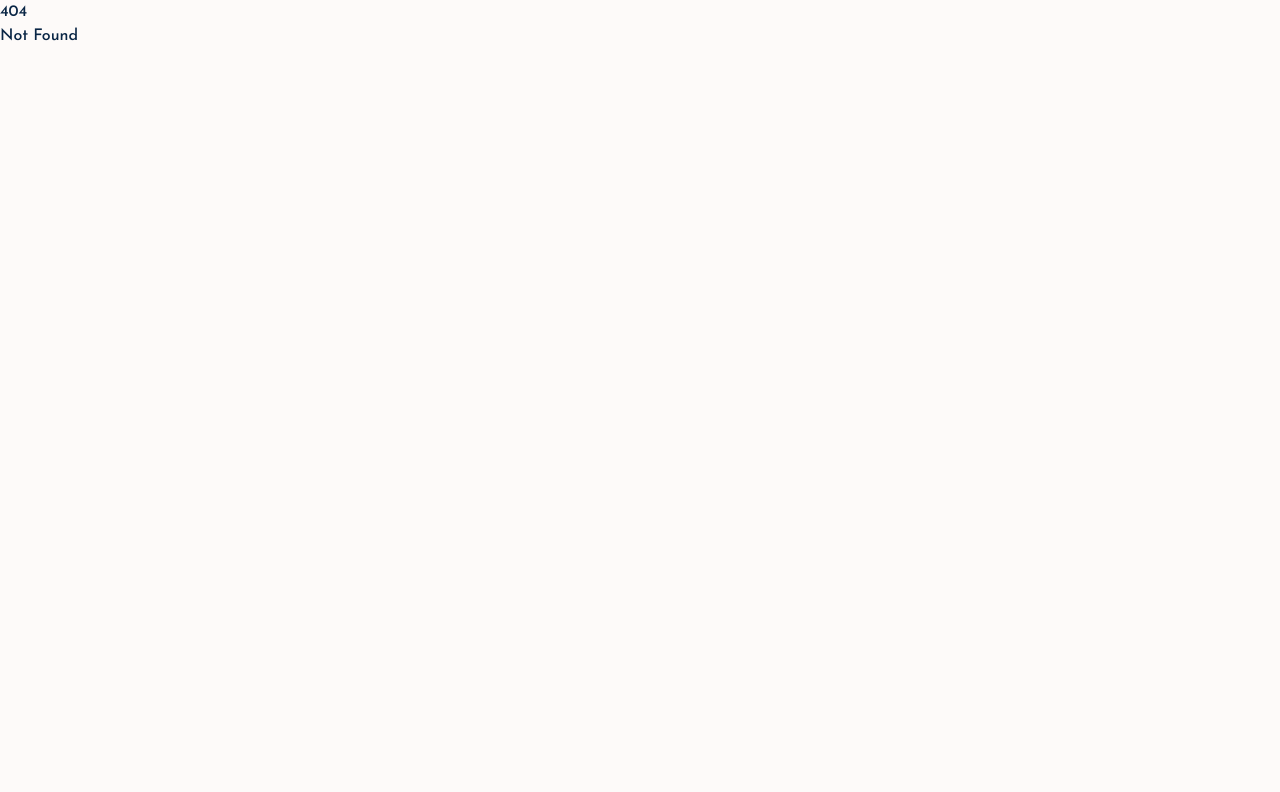
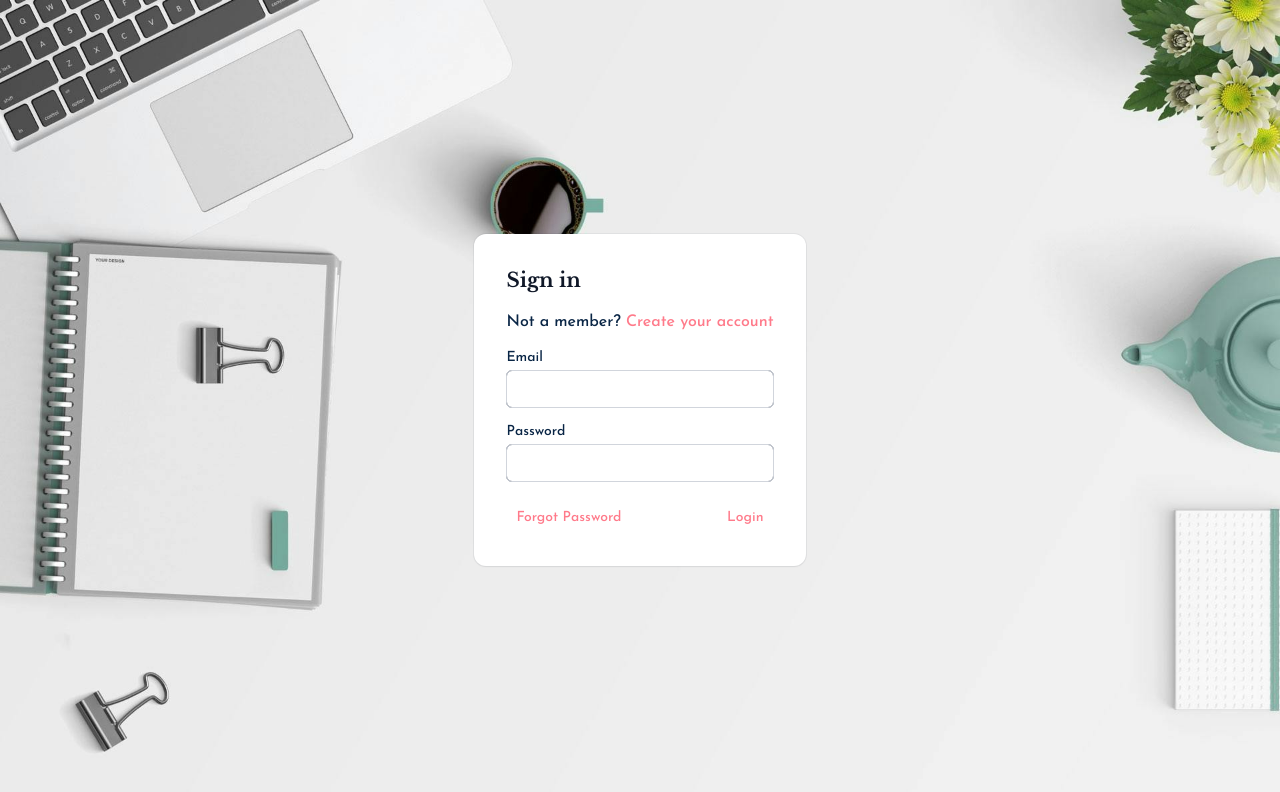
Before and after one commit to adunham95/career-fingerprint-front-end, a SvelteKit app: page /login in a window 1280 px wide. Before the commit this address had no page. Shown: the top 792 px of the page. Built offline with nearby package versions, Linux system fonts and the light colour scheme.

Commit message:
Added error page

```diff
--- /dev/null
+++ b/src/routes/(auth)/login/+page.svelte
@@ -0,0 +1,28 @@
+<script>
+	import Card from '$lib/Compoenents/Containers/Card.svelte';
+	import TextInput from '$lib/Compoenents/FormElements/TextInput.svelte';
+</script>
+
+<div class="inset-0 flex h-screen w-screen items-center justify-center">
+	<Card headline="Sign in" contentClassName="space-y-3">
+		<p>
+			Not a member? <a href="/get-started" class=" text-primary hover:text-primary-800"
+				>Create your account</a
+			>
+		</p>
+		<TextInput id="email" label="Email" />
+		<TextInput id="password" label="Password" type="password" />
+		<div class="flex w-full justify-between pt-2">
+			<button class="btn btn-text--primary btn-small">Forgot Password</button>
+			<button class="btn btn-text--primary btn-small">Login</button>
+		</div>
+	</Card>
+</div>
+
+<style>
+	:global(body) {
+		background-image: url('/images/pexels-pixabay-434337.jpg');
+		background-size: cover;
+		background-repeat: no-repeat;
+	}
+</style>
--- a/src/routes/(marketing)/+page.svelte
+++ b/src/routes/(marketing)/+page.svelte
@@ -337,7 +337,7 @@
 				your future with Career Fingerprint.
 			</p>
 			<div class="mt-10 flex items-center justify-center gap-x-6">
-				<a href="/get-started" class="btn">Get started with your own fingerprint</a>
+				<a href="/get-started" class="btn btn--primary">Get started with your own fingerprint</a>
 			</div>
 		</div>
 	</div>
--- /dev/null
+++ b/src/routes/+error.svelte
@@ -0,0 +1,22 @@
+<script>
+	import { page } from '$app/state';
+</script>
+
+<main class="relative isolate flex h-screen items-center justify-center overflow-hidden">
+	<img
+		src="/images/pexels-seven11nash-380768.jpg"
+		alt=""
+		class="absolute inset-0 -z-10 size-full object-cover object-top"
+	/>
+	<div class=" mx-2 rounded-md bg-white/30 p-6 text-center backdrop-blur-md">
+		<p class="text-primary text-base/8 font-semibold">{page.status}</p>
+		<h1 class="text-secondary mt-4 text-5xl font-semibold tracking-tight text-balance sm:text-7xl">
+			{page?.error?.message}
+		</h1>
+		<div class="mt-10 flex justify-center">
+			<a href="/" class="text-primary-400 text-sm/7 font-semibold"
+				><span aria-hidden="true">&larr;</span> Back to home</a
+			>
+		</div>
+	</div>
+</main>
```
Also changed, not shown: static/images/pexels-pixabay-434337.jpg (added), static/images/pexels-seven11nash-380768.jpg (added).
